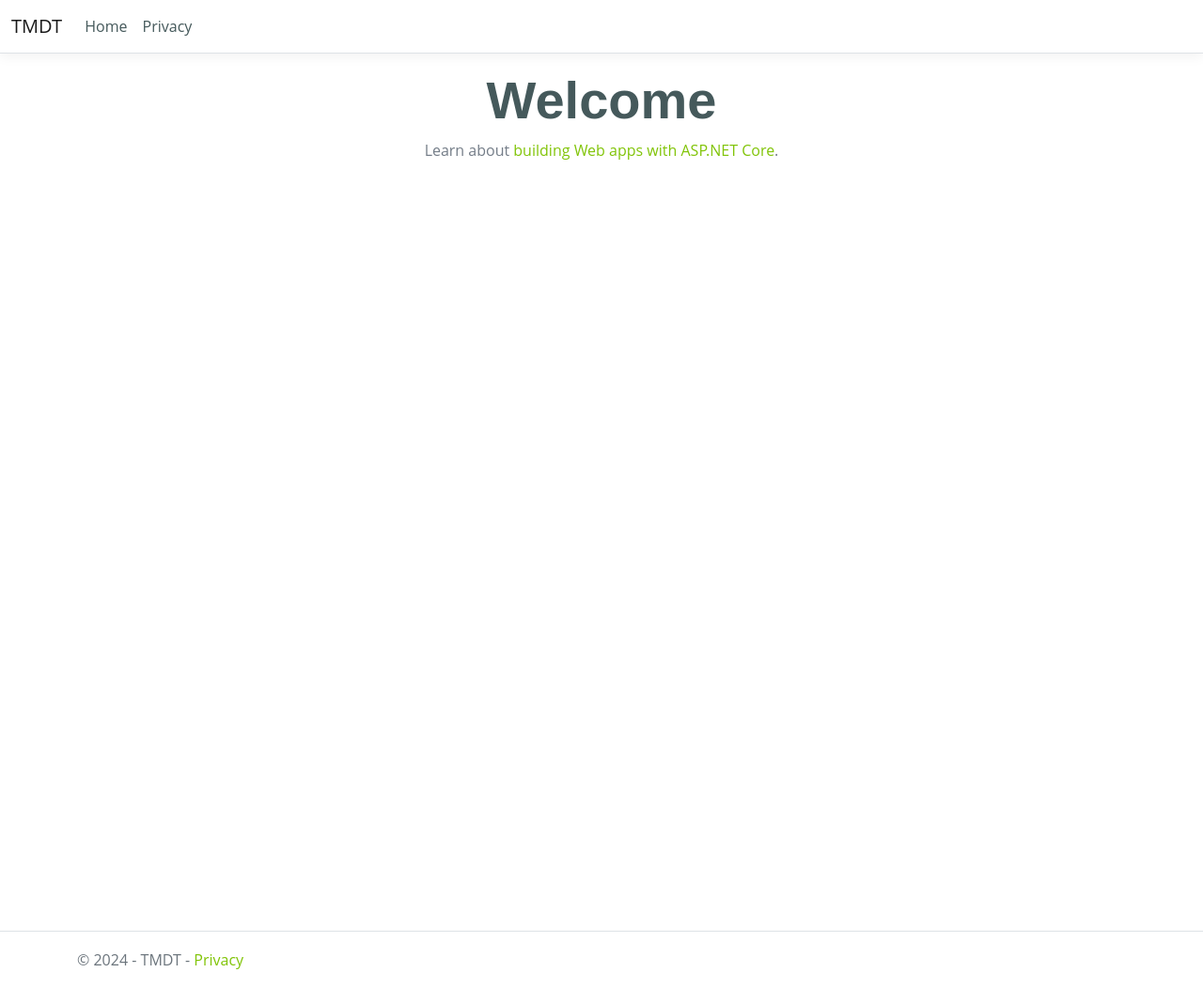
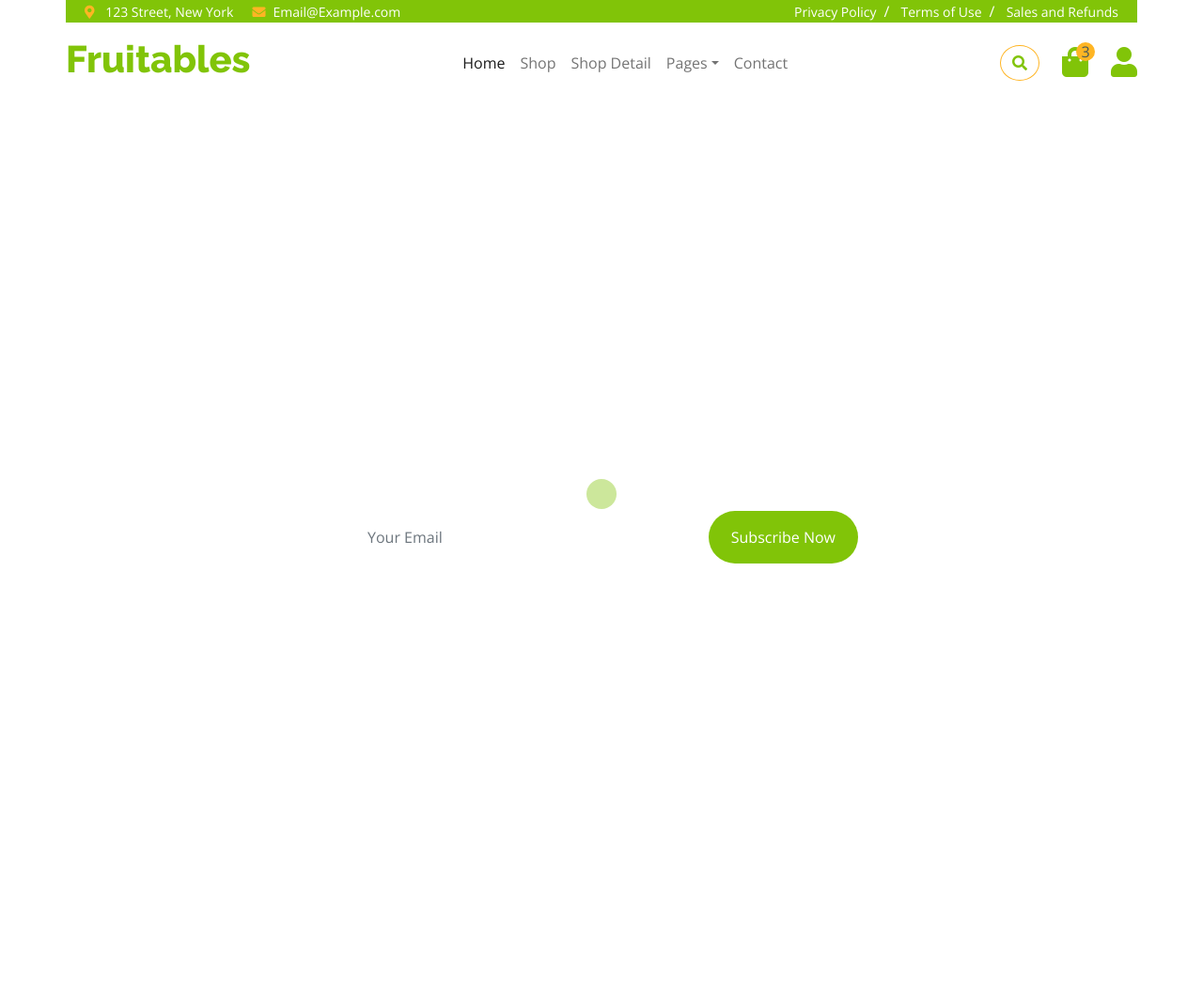
Before and after one commit to lecaothuan/CDIO4-Nh-m-1, an ASP.NET Core app: page / in a window 1280 px wide. Shown: the whole page at 94% size. Run offline with ASP.NET Core 8, Linux system fonts and the light colour scheme; style sheets or scripts are compiled from the project's sources; some libraries are stand-ins or nearby versions.

Commit message:
layout trang chu

```diff
--- /dev/null
+++ b/TMDT/Views/Shared/_Footer.cshtml
@@ -0,0 +1,74 @@
+<!-- Footer Start -->
+<div class="container-fluid bg-dark text-white-50 footer pt-5 mt-5">
+    <div class="container py-5">
+        <div class="pb-4 mb-4" style="border-bottom: 1px solid rgba(226, 175, 24, 0.5) ;">
+            <div class="row g-4">
+                <div class="col-lg-3">
+                    <a href="#">
+                        <h1 class="text-primary mb-0">Fruitables</h1>
+                        <p class="text-secondary mb-0">Fresh products</p>
+                    </a>
+                </div>
+                <div class="col-lg-6">
+                    <div class="position-relative mx-auto">
+                        <input class="form-control border-0 w-100 py-3 px-4 rounded-pill" type="number" placeholder="Your Email">
+                        <button type="submit" class="btn btn-primary border-0 border-secondary py-3 px-4 position-absolute rounded-pill text-white" style="top: 0; right: 0;">Subscribe Now</button>
+                    </div>
+                </div>
+                <div class="col-lg-3">
+                    <div class="d-flex justify-content-end pt-3">
+                        <a class="btn  btn-outline-secondary me-2 btn-md-square rounded-circle" href=""><i class="fab fa-twitter"></i></a>
+                        <a class="btn btn-outline-secondary me-2 btn-md-square rounded-circle" href=""><i class="fab fa-facebook-f"></i></a>
+                        <a class="btn btn-outline-secondary me-2 btn-md-square rounded-circle" href=""><i class="fab fa-youtube"></i></a>
+                        <a class="btn btn-outline-secondary btn-md-square rounded-circle" href=""><i class="fab fa-linkedin-in"></i></a>
+                    </div>
+                </div>
+            </div>
+        </div>
+        <div class="row g-5">
+            <div class="col-lg-3 col-md-6">
+                <div class="footer-item">
+                    <h4 class="text-light mb-3">Why People Like us!</h4>
+                    <p class="mb-4">
+                        typesetting, remaining essentially unchanged. It was
+                        popularised in the 1960s with the like Aldus PageMaker including of Lorem Ipsum.
+                    </p>
+                    <a href="" class="btn border-secondary py-2 px-4 rounded-pill text-primary">Read More</a>
+                </div>
+            </div>
+            <div class="col-lg-3 col-md-6">
+                <div class="d-flex flex-column text-start footer-item">
+                    <h4 class="text-light mb-3">Shop Info</h4>
+                    <a class="btn-link" href="">About Us</a>
+                    <a class="btn-link" href="">Contact Us</a>
+                    <a class="btn-link" href="">Privacy Policy</a>
+                    <a class="btn-link" href="">Terms & Condition</a>
+                    <a class="btn-link" href="">Return Policy</a>
+                    <a class="btn-link" href="">FAQs & Help</a>
+                </div>
+            </div>
+            <div class="col-lg-3 col-md-6">
+                <div class="d-flex flex-column text-start footer-item">
+                    <h4 class="text-light mb-3">Account</h4>
+                    <a class="btn-link" href="">My Account</a>
+                    <a class="btn-link" href="">Shop details</a>
+                    <a class="btn-link" href="">Shopping Cart</a>
+                    <a class="btn-link" href="">Wishlist</a>
+                    <a class="btn-link" href="">Order History</a>
+                    <a class="btn-link" href="">International Orders</a>
+                </div>
+            </div>
+            <div class="col-lg-3 col-md-6">
+                <div class="footer-item">
+                    <h4 class="text-light mb-3">Contact</h4>
+                    <p>Address: 1429 Netus Rd, NY 48247</p>
+                    <p>Email: Example@gmail.com</p>
+                    <p>Phone: +0123 4567 8910</p>
+                    <p>Payment Accepted</p>
+                    <img src="img/payment.png" class="img-fluid" alt="">
+                </div>
+            </div>
+        </div>
+    </div>
+</div>
+<!-- Footer End -->
--- /dev/null
+++ b/TMDT/Views/Shared/_index.cshtml
@@ -0,0 +1,102 @@
+<!DOCTYPE html>
+
+<html>
+<head>
+    <meta name="viewport" content="width=device-width" />
+    <title>@ViewBag.Title</title>
+    <meta charset="utf-8">
+    <meta content="" name="keywords">
+    <meta content="" name="description">
+
+    <link rel="preconnect" href="https://fonts.googleapis.com">
+    <link rel="preconnect" href="https://fonts.gstatic.com" crossorigin>
+    <link href="https://fonts.googleapis.com/css2?family=Open+Sans:wght@400;600&family=Raleway:wght@600;800&display=swap" rel="stylesheet">
+
+    <link rel="stylesheet" href="https://use.fontawesome.com/releases/v5.15.4/css/all.css" />
+    <link href="https://cdn.jsdelivr.net/npm/bootstrap-icons@1.4.1/font/bootstrap-icons.css" rel="stylesheet">
+
+    <link href="~/lib/lightbox/css/lightbox.min.css" rel="stylesheet">
+    <link href="~/lib/owlcarousel/assets/owl.carousel.min.css" rel="stylesheet">
+
+
+    <link href="~/css/bootstrap.min.css" rel="stylesheet">
+
+    <link href="~/css/" rel="stylesheet">
+</head>
+<body>
+    <div>
+         <!-- Spinner Start -->
+        <div id="spinner" class="show w-100 vh-100 bg-white position-fixed translate-middle top-50 start-50  d-flex align-items-center justify-content-center">
+            <div class="spinner-grow text-primary" role="status"></div>
+        </div>
+        <!-- Spinner End -->
+        <div class="container-fluid fixed-top">
+            <div class="container topbar bg-primary d-none d-lg-block">
+                <div class="d-flex justify-content-between">
+                    <div class="top-info ps-2">
+                        <small class="me-3"><i class="fas fa-map-marker-alt me-2 text-secondary"></i> <a href="#" class="text-white">123 Street, New York</a></small>
+                        <small class="me-3"><i class="fas fa-envelope me-2 text-secondary"></i><a href="#" class="text-white">Email@Example.com</a></small>
+                    </div>
+                    <div class="top-link pe-2">
+                        <a href="#" class="text-white"><small class="text-white mx-2">Privacy Policy</small>/</a>
+                        <a href="#" class="text-white"><small class="text-white mx-2">Terms of Use</small>/</a>
+                        <a href="#" class="text-white"><small class="text-white ms-2">Sales and Refunds</small></a>
+                    </div>
+                </div>
+            </div>
+            <div class="container px-0">
+                <nav class="navbar navbar-light bg-white navbar-expand-xl">
+                    <a href="index.html" class="navbar-brand"><h1 class="text-primary display-6">Fruitables</h1></a>
+                    <button class="navbar-toggler py-2 px-3" type="button" data-bs-toggle="collapse" data-bs-target="#navbarCollapse">
+                        <span class="fa fa-bars text-primary"></span>
+                    </button>
+                    <div class="collapse navbar-collapse bg-white" id="navbarCollapse">
+                        <div class="navbar-nav mx-auto">
+                            <a href="index.html" class="nav-item nav-link active">Home</a>
+                            <a href="shop.html" class="nav-item nav-link">Shop</a>
+                            <a href="shop-detail.html" class="nav-item nav-link">Shop Detail</a>
+                            <div class="nav-item dropdown">
+                                <a href="#" class="nav-link dropdown-toggle" data-bs-toggle="dropdown">Pages</a>
+                                <div class="dropdown-menu m-0 bg-secondary rounded-0">
+                                    <a href="cart.html" class="dropdown-item">Cart</a>
+                                    <a href="chackout.html" class="dropdown-item">Chackout</a>
+                                    <a href="testimonial.html" class="dropdown-item">Testimonial</a>
+                                    <a href="404.html" class="dropdown-item">404 Page</a>
+                                </div>
+                            </div>
+                            <a href="contact.html" class="nav-item nav-link">Contact</a>
+                        </div>
+                        <div class="d-flex m-3 me-0">
+                            <button class="btn-search btn border border-secondary btn-md-square rounded-circle bg-white me-4" data-bs-toggle="modal" data-bs-target="#searchModal"><i class="fas fa-search text-primary"></i></button>
+                            <a href="#" class="position-relative me-4 my-auto">
+                                <i class="fa fa-shopping-bag fa-2x"></i>
+                                <span class="position-absolute bg-secondary rounded-circle d-flex align-items-center justify-content-center text-dark px-1" style="top: -5px; left: 15px; height: 20px; min-width: 20px;">3</span>
+                            </a>
+                            <a href="#" class="my-auto">
+                                <i class="fas fa-user fa-2x"></i>
+                            </a>
+                        </div>
+                    </div>
+                </nav>
+            </div>
+        </div>
+        <div style="min-height:400px;">
+            @RenderBody()
+        </div>
+
+        @await Html.PartialAsync("_Footer")
+    </div
+
+        <a href="#" class="btn btn-primary border-3 border-primary rounded-circle back-to-top"><i class="fa fa-arrow-up"></i></a>
+
+
+    <script src="https://ajax.googleapis.com/ajax/libs/jquery/3.6.4/jquery.min.js"></script>
+    <script src="https://cdn.jsdelivr.net/npm/bootstrap@5.0.0/dist/js/bootstrap.bundle.min.js"></script>
+    <script src="~/lib/easing/easing.min.js"></script>
+    <script src="~/lib/waypoints/waypoints.min.js"></script>
+    <script src="~/lib/lightbox/js/lightbox.min.js"></script>
+    <script src="~/lib/owlcarousel/owl.carousel.min.js"></script>
+
+    <script src="~/js/main.js"></script>
+</body>
+</html>
--- a/TMDT/Views/_ViewStart.cshtml
+++ b/TMDT/Views/_ViewStart.cshtml
@@ -1,3 +1,3 @@
 @{
-    Layout = "_Layout";
+    Layout = "_index";
 }
```
Also changed, not shown: TMDT/TMDT.csproj.
